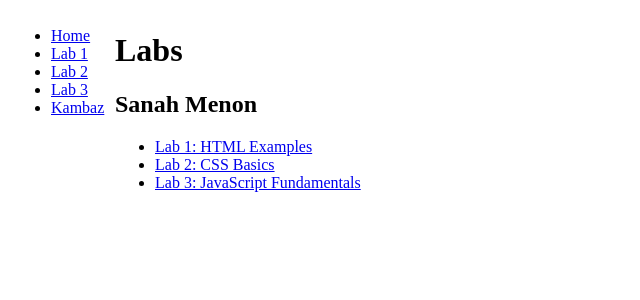
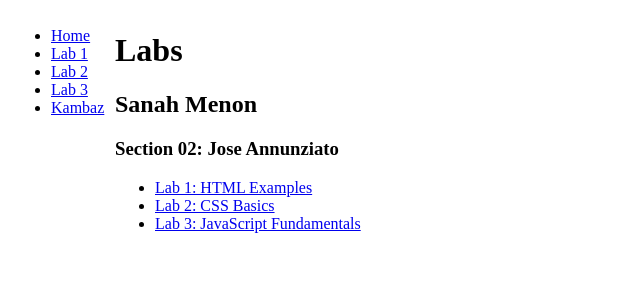
Before and after one commit to sanahmenon1/kambaz-next-js, a Next.js app: page /labs in a window 1280 px wide. Shown: the top 300 px of the page, without its empty margins (0-640 px from the left). Built offline with nearby package versions, Linux system fonts and the light colour scheme.

Commit message:
section in lab page

```diff
--- a/app/labs/page.tsx
+++ b/app/labs/page.tsx
@@ -4,6 +4,8 @@ export default function labs() {
    <div id="wd-labs">
      <h1>Labs</h1>
      <h2>Sanah Menon</h2>
+     <h3>Section 02: Jose Annunziato</h3>
+
      <ul>
        <li>
          <Link href="/labs/lab1" id="wd-lab1-link">
```
